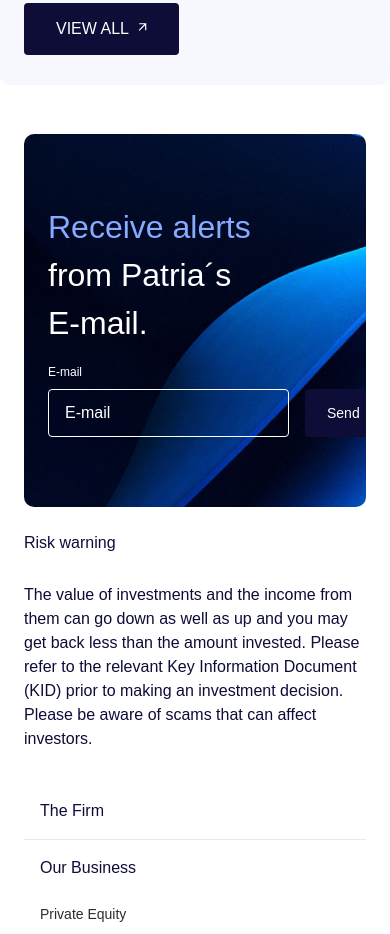
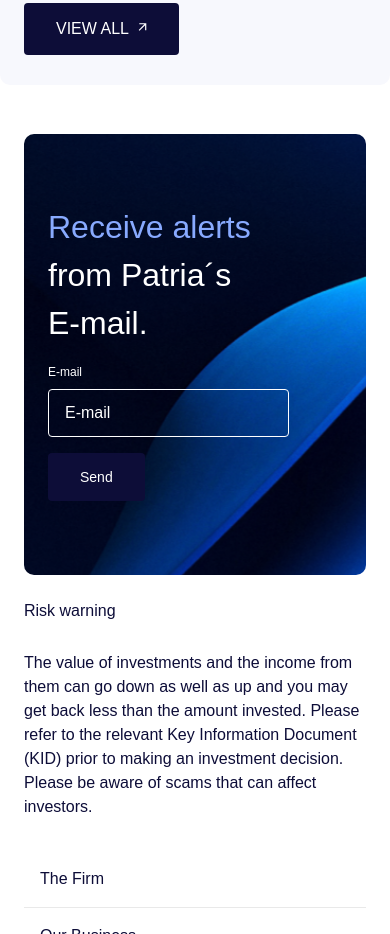
Before and after one commit to gustavocoimbradev/patria-investments-limited, a website: page pages/home.html in a window 390 px wide. Shown: the part 3055-3989 px from the top of the page. Drawn offline with nearby package versions, Linux system fonts and the light colour scheme.

Commit message:
patria-investments-limited

```diff
--- a/assets/css/components/button.css
+++ b/assets/css/components/button.css
@@ -74,7 +74,7 @@
 /* ---------------- Quaternary ---------------- */
 
 .button--quaternary {
-    padding: 15px 22px;
+    padding: 15px 32px;
     color: var(--whiteColor);
     background: var(--primaryColor);
     font-size: var(--xsFontsize);
--- a/assets/css/pages/home.css
+++ b/assets/css/pages/home.css
@@ -289,7 +289,7 @@
             padding: 69px 80px;
 
             @media (max-width: 1199px) {
-                padding: 69px 24px 70px;
+                padding: 69px 24px 74px;
             }
 
             >figure {
@@ -326,6 +326,11 @@
                     display: flex;
                     align-items: flex-end;
                     gap: 16px;
+
+                    @media (max-width: 1199px) {
+                        flex-direction: column;
+                        align-items: flex-start;
+                    }
 
                     >fieldset {
                         display: flex;
```
